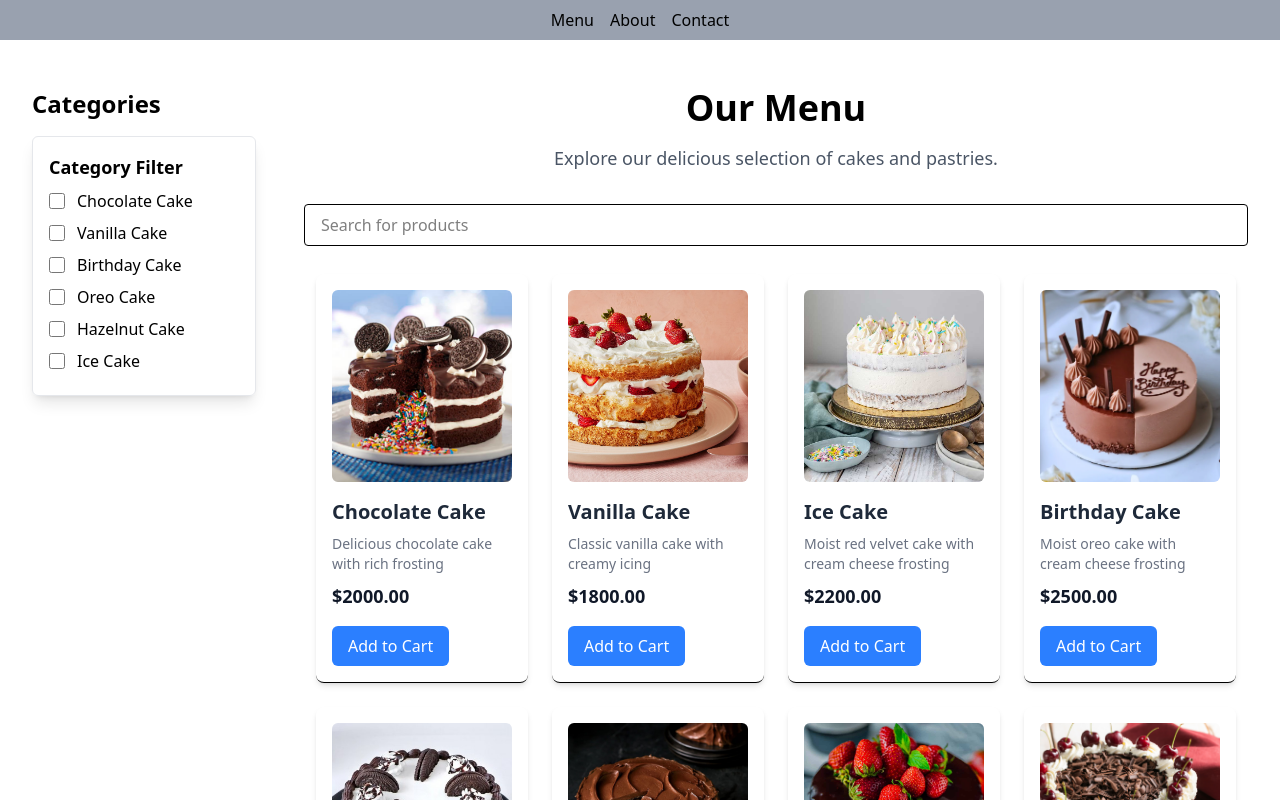
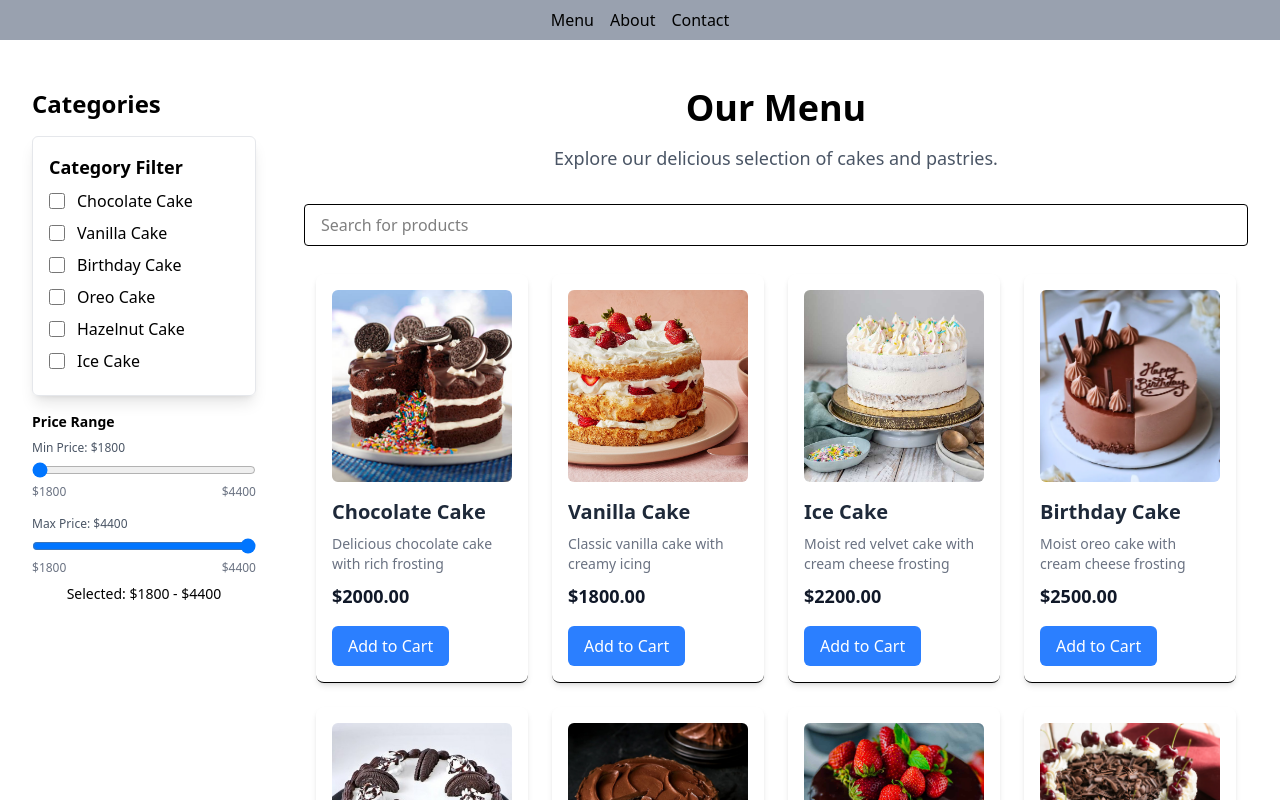
Before and after one commit to Hammad-000/Cakes-Villa, a React (Vite) app: page /menu in a window 1280 px wide. Shown: the top 800 px of the page. Built offline with nearby package versions, Linux system fonts and the light colour scheme.

Commit message:
range filter

```diff
--- a/src/Components/CategoryFilter.jsx
+++ b/src/Components/CategoryFilter.jsx
@@ -1,5 +1,6 @@
 import Checkbox from "./Checkbox";
 import { categoryTitle } from "../data/category";
+
 
 function CategoryFilter({ selectedCategories, onChangeCategory }) {
   return (
--- /dev/null
+++ b/src/Components/PriceRange.jsx
@@ -0,0 +1,89 @@
+const PriceRange = ({ priceRange, initPriceRange, setPriceRange }) => {
+
+  // Update min price
+  const handleMinPriceChange = (e) => {
+    setPriceRange((prevState) => ({
+      ...prevState,
+      min: parseInt(e.target.value),
+      isApplied: true,
+    }));
+  };
+
+  // Update max price
+  const handleMaxPriceChange = (e) => {
+    setPriceRange((prevState) => ({
+      ...prevState,
+      max: parseInt(e.target.value),
+      isApplied: true,
+    }));
+  };
+
+  // Reset price range
+  const handleReset = () => {
+    setPriceRange({
+      ...initPriceRange,
+      isApplied: false,
+    });
+  };
+
+  return (
+    <div className="my-4">
+      <div className="flex justify-between items-center mb-2">
+        <label className="block text-sm font-semibold">Price Range</label>
+        {priceRange.isApplied && (
+          <button
+            onClick={handleReset}
+            className="text-xs text-blue-600 hover:text-blue-800"
+          >
+            Reset
+          </button>
+        )}
+      </div>
+
+      <div className="mb-4">
+        <label className="block text-xs text-gray-600 mb-1">
+          Min Price: ${priceRange.min}
+        </label>
+        <input
+          type="range"
+          min={initPriceRange.min}
+          max={initPriceRange.max}
+          value={priceRange.min}
+          onChange={handleMinPriceChange}
+          className="w-full"
+        />
+        <div className="flex justify-between text-xs text-gray-500">
+          <span>${initPriceRange.min}</span>
+          <span>${initPriceRange.max}</span>
+        </div>
+      </div>
+
+      <div>
+        <label className="block text-xs text-gray-600 mb-1">
+          Max Price: ${priceRange.max}
+        </label>
+        <input
+          type="range"
+          min={initPriceRange.min}
+          max={initPriceRange.max}
+          value={priceRange.max}
+          onChange={handleMaxPriceChange}
+          className="w-full"
+        />
+        <div className="flex justify-between text-xs text-gray-500">
+          <span>${initPriceRange.min}</span>
+          <span>${initPriceRange.max}</span>
+        </div>
+      </div>
+
+      <div className="mt-2 text-center text-sm font-medium">
+        Selected: ${priceRange.min} - ${priceRange.max}
+        {priceRange.isApplied && (
+          <span className="ml-2 text-blue-600">Applied</span>
+        )}
+      </div>
+    </div>
+  );
+};
+
+export default PriceRange;
--- a/src/Pages/Menu.jsx
+++ b/src/Pages/Menu.jsx
@@ -4,29 +4,39 @@ import products from "../data/products";
 import CategoryFilter from "../Components/CategoryFilter";
 import SearchBox from "../Components/SearchBox";
 import ProductsCart from "../Components/ProductsCart";
+import PriceRange from "../Components/PriceRange";
 
 function Menu() {
   const [selectedCategories, setSelectedCategories] = useState([]);
   const [searchTerm, setSearchTerm] = useState("");
 
+  // Initialize price range state
+  const initPriceRange = {
+    min: Math.min(...products.map(product => product.price)),
+    max: Math.max(...products.map(product => product.price)),
+    isApplied: false,
+  };
+
+  const [priceRange, setPriceRange] = useState(initPriceRange);
+
+  // Filter products based on selected categories, search term, and price range
   const filterProducts = useMemo(() => {
-    console.log("Filtering products...");
-    console.log("Selected Categories:", selectedCategories);
-    console.log("Search Term:", searchTerm);
-
     return products.filter((product) => {
       const matchesCategory =
         selectedCategories.length === 0 || selectedCategories.includes(product.categoryTitle);
+
       const matchesSearch =
         product.name.toLowerCase().includes(searchTerm.toLowerCase()) ||
         product.description.toLowerCase().includes(searchTerm.toLowerCase());
 
-      console.log(`Product: ${product.name} matches category: ${matchesCategory} and search: ${matchesSearch}`);
-      return matchesCategory && matchesSearch;
+      const matchesPriceRange =
+        product.price >= priceRange.min && product.price <= priceRange.max;
+
+      return matchesCategory && matchesSearch && matchesPriceRange;
     });
-  }, [selectedCategories, searchTerm]);
+  }, [selectedCategories, searchTerm, priceRange]);
 
-
+  // Handle category change
   const handleCategoryChange = (category, isChecked) => {
     setSelectedCategories((prevSelected) => {
       if (isChecked) {
@@ -37,31 +47,32 @@ function Menu() {
     });
   };
 
-
+  // Handle search term change
   const handleSearchChange = (term) => {
     setSearchTerm(term);
   };
 
   return (
     <div className="menu-page flex flex-wrap px-4 py-8 space-x-4">
-
-      <div className="category-sidebar w-full lg:w-64 p-4 bg- border-gray-300 mb-4 lg:mb-0">
+      <div className="category-sidebar w-full lg:w-64 p-4 bg-border-gray-300 mb-4 lg:mb-0">
         <h2 className="text-2xl font-semibold mb-4">Categories</h2>
         <CategoryFilter
           selectedCategories={selectedCategories}
           onChangeCategory={handleCategoryChange}
         />
+        {/* Pass priceRange state and setter to PriceRange component */}
+        <PriceRange
+          priceRange={priceRange}
+          initPriceRange={initPriceRange}
+          setPriceRange={setPriceRange}
+        />
       </div>
-
 
       <div className="main-content flex-1 p-4">
         <h1 className="text-4xl font-bold text-center mb-4">Our Menu</h1>
         <p className="text-lg text-center text-gray-600 mb-8">Explore our delicious selection of cakes and pastries.</p>
-
-
         <SearchBox onSearchChange={handleSearchChange} className="w-full lg:w-auto mb-6" />
-
-   <ProductsCart filteredProducts={filterProducts} />
+        <ProductsCart filteredProducts={filterProducts} />
       </div>
     </div>
   );
```
